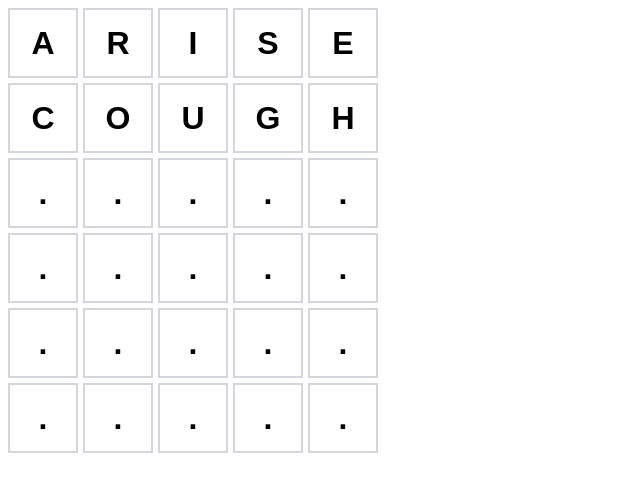
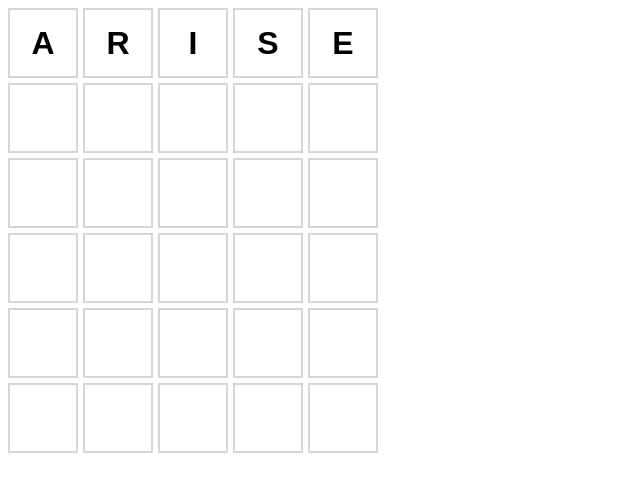
Before and after one commit to utgwkk/wordlenator, a React (Create React App) app: page / in a window 1280 px wide. Shown: the top 492 px of the page, without its empty margins (0-640 px from the left). Built offline with nearby package versions, Linux system fonts and the light colour scheme.

Commit message:
pending character

```diff
--- a/src/App.tsx
+++ b/src/App.tsx
@@ -3,13 +3,23 @@ import React, { CSSProperties, useMemo, useReducer } from "react";
 import styles from "./App.module.css";
 
 export function App() {
+  const restCharacterNum = 25;
   return (
     <div className={styles.board}>
-      {Array.from("arisecough....................").map((ch, i) => (
+      {Array.from("arise").map((ch, i) => (
         <Character key={i} character={ch} />
       ))}
+      {Array(restCharacterNum)
+        .fill(0)
+        .map((_, i) => (
+          <PendingCharacter />
+        ))}
     </div>
   );
+}
+
+function PendingCharacter() {
+  return <button className={styles.tile} disabled></button>;
 }
 
 type Status = "DEFAULT" | "NONE" | "HIT" | "BLOW";
```
